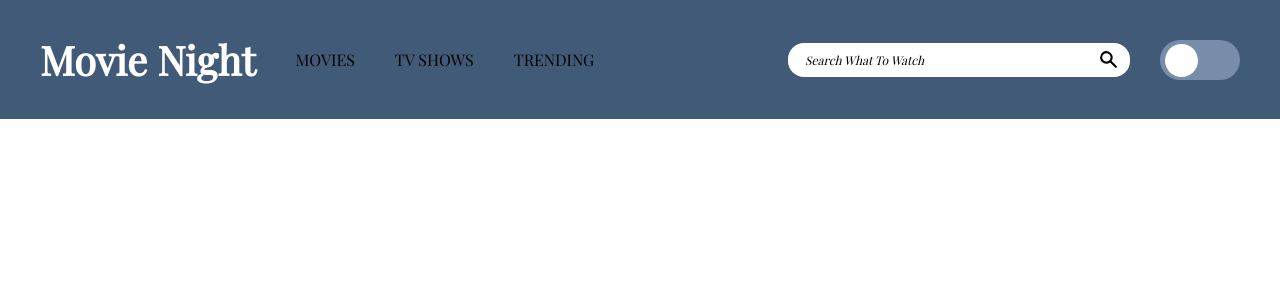
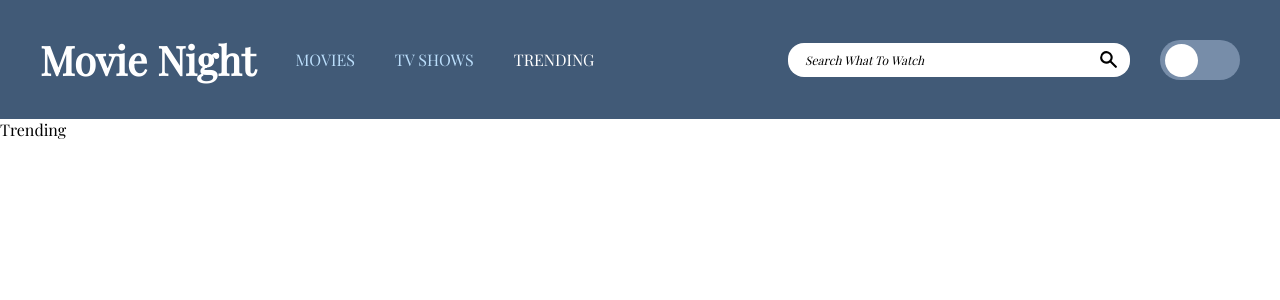
Before and after one commit to jazsadevee/Flick-Finder, a React (Create React App) app: page /Trending in a window 1280 px wide. Shown: the top 300 px of the page. Built offline with nearby package versions, Linux system fonts and the light colour scheme.

Commit message:
NavLink color changed with routes Movies, TvShows && Trending

```diff
--- a/src/Styles/NavBarStyle.css
+++ b/src/Styles/NavBarStyle.css
@@ -37,18 +37,24 @@ nav span:hover {
 span #HomeLight,
 #MoviesLight,
 #TrendingLight {
-  color: #fff;
+  color: #ffffff;
 }
 
 span #HomeLight:hover,
 #MoviesLight:hover,
 #TrendingLight:hover {
-  border-bottom: 2px solid #ff206e;
+  border-bottom: 2px solid #778da9;
 }
 
 
 #navBarColor {
-  background-color: pink;
+  background-color: rgb(2, 255, 40);
+  transition: .6s;
+}
+
+#navBarColor span:hover {
+  border-bottom: 2px solid #ff206e;
+  padding-bottom: 5px;
 }
 
 .nav-options {
--- a/src/components/Navbar.jsx
+++ b/src/components/Navbar.jsx
@@ -1,17 +1,28 @@
 import React, { Fragment, useState } from 'react'
 import { HiSearch } from 'react-icons/hi'
+import { Routes, Route, NavLink } from 'react-router-dom'
+import Movies from './Movies'
+import TvShows from './TvShows'
+import Trending from './Trending'
 import '../Styles/NavBarStyle.css'
+
 
 function Navbar() {
   const [toggle, setToggle] = useState(true)
   return (
     <Fragment>
-      <nav className={toggle ? '' : 'NavBarColor'}>
+      <nav className={toggle ? '' : 'navBarColor'}>
         <div className='nav-options'>
           <h1 id={toggle ? '' : 'heading'}>Movie Night</h1>
-          <span id={toggle ? 'Movies' : 'MoviesLight'}>Movies</span>
-          <span id={toggle ? 'Movies' : 'MoviesLight'}>Tv Shows</span>
-          <span id={toggle ? 'Movies' : 'MoviesLight'}>Trending</span>
+          <NavLink to="" style={({ isActive }) => { return { color: isActive ? '#fff' : '#bbdefb' } }}>
+            <span id={toggle ? 'Movies' : 'MoviesLight'}>Movies</span>
+          </NavLink>
+          <NavLink to="/TvShows" style={({ isActive }) => { return { color: isActive ? '#fff' : '#bbdefb' } }}>
+            <span id={toggle ? 'Movies' : 'MoviesLight'}>Tv Shows</span>
+          </NavLink>
+          <NavLink to="/Trending" style={({ isActive }) => { return { color: isActive ? '#fff' : '#bbdefb' } }}>
+            <span id={toggle ? 'Movies' : 'MoviesLight'}>Trending</span>
+          </NavLink>
         </div>
         <div className='input-group'>
           <input type='text' placeholder='Search What To Watch' />
@@ -21,6 +32,11 @@ function Navbar() {
           </div>
         </div>
       </nav>
+      <Routes>
+        <Route path='' element={<Movies />} />
+        <Route path='TvShows' element={<TvShows />} />
+        <Route path='Trending' element={<Trending />} />
+      </Routes>
     </Fragment>
   )
 }
```
